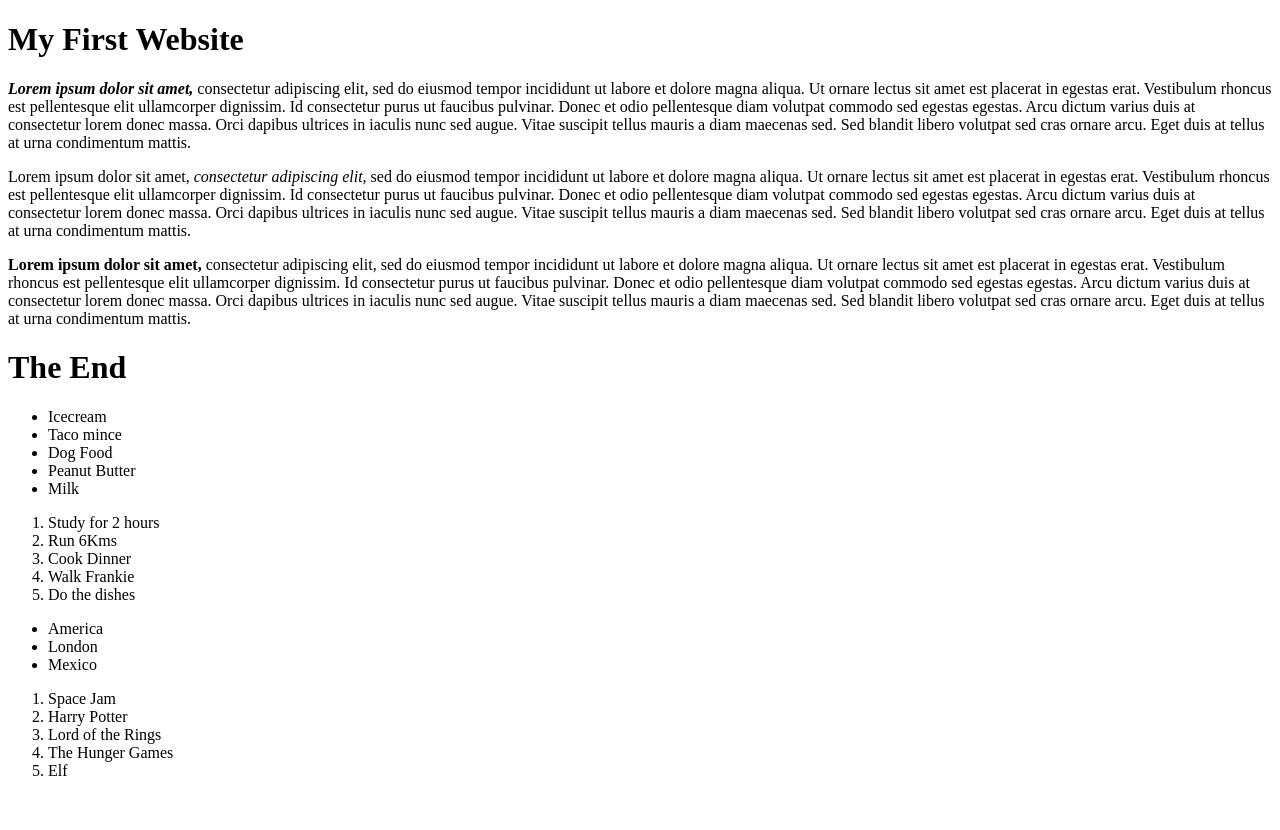
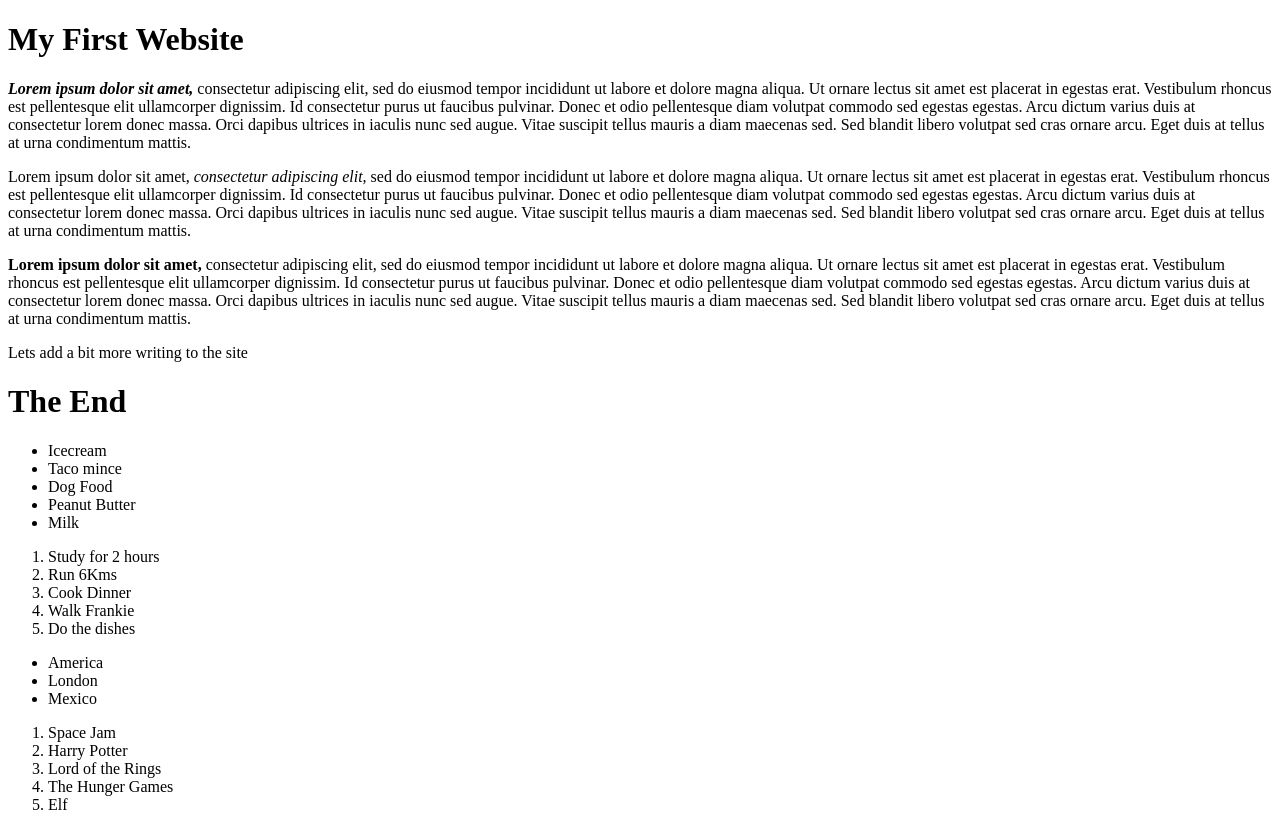
Before and after one commit to twalkom23/Git_Test, a plain HTML site: page index.html in a window 1280 px wide. Before the commit the page ends 800 px from the top, so only its background shows below. Drawn offline with Linux system fonts and the light colour scheme.

Commit message:
I added a bit more copy to the body of the Html Site

```diff
--- a/index.html
+++ b/index.html
@@ -12,6 +12,7 @@
     </p> <!--Paragraph 2-->
     <p><strong>Lorem ipsum dolor sit amet,</strong> consectetur adipiscing elit, sed do eiusmod tempor incididunt ut labore et dolore magna aliqua. Ut ornare lectus sit amet est placerat in egestas erat. Vestibulum rhoncus est pellentesque elit ullamcorper dignissim. Id consectetur purus ut faucibus pulvinar. Donec et odio pellentesque diam volutpat commodo sed egestas egestas. Arcu dictum varius duis at consectetur lorem donec massa. Orci dapibus ultrices in iaculis nunc sed augue. Vitae suscipit tellus mauris a diam maecenas sed. Sed blandit libero volutpat sed cras ornare arcu. Eget duis at tellus at urna condimentum mattis.
     </p> <!--Paragraph 3-->
+    <p>Lets add a bit more writing to the site</p>
     </body>
     <h1>The End</h1>
 
```
